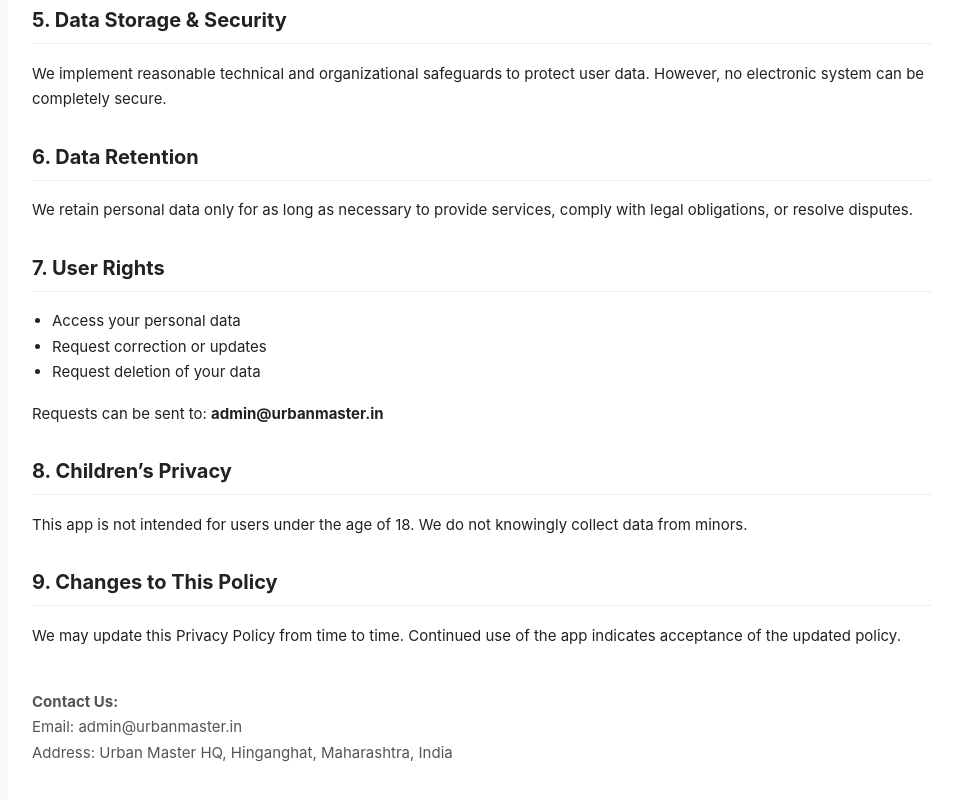
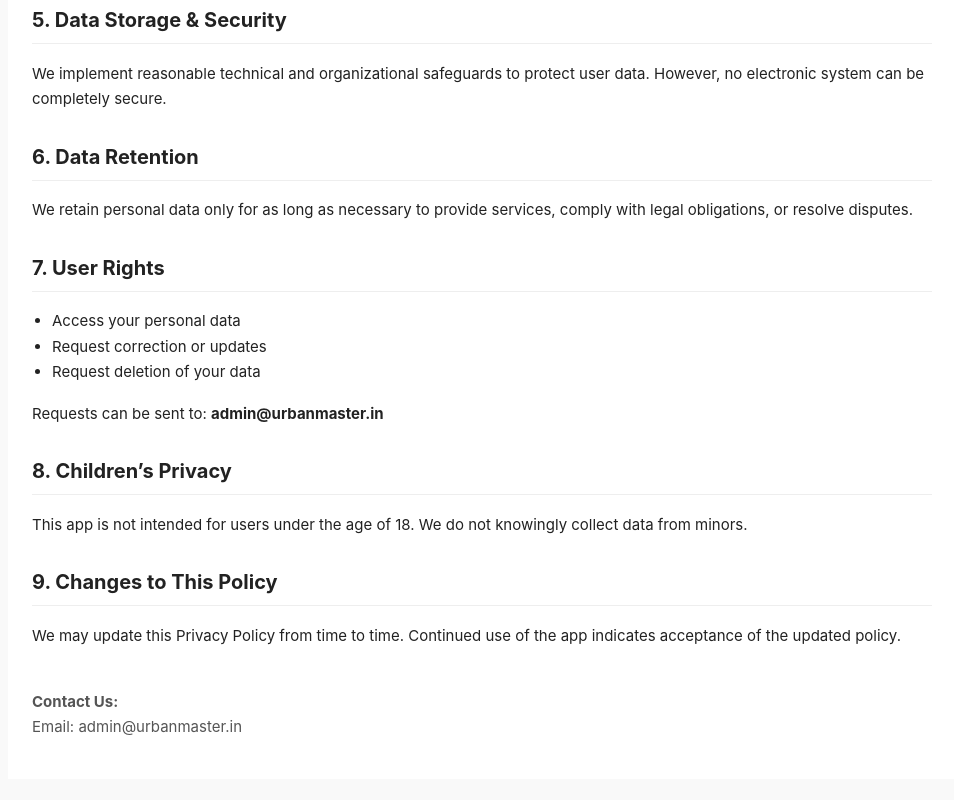
Before and after one commit to hrsupare/urban-master, a plain HTML site: page privacyPolicy.html in a window 1280 px wide. Shown: the part 1005-1805 px from the top of the page, without its empty margins (158-1112 px from the left). After the commit the page ends 1784 px from the top, so only its background shows below. Drawn offline with Linux system fonts and the light colour scheme.

Commit message:
Remove address from privacy policy footer
Removed the address from the contact information.

```diff
--- a/privacyPolicy.html
+++ b/privacyPolicy.html
@@ -143,7 +143,7 @@
             <p>
                 <strong>Contact Us:</strong><br>
                 Email: admin@urbanmaster.in<br>
-                Address: Urban Master HQ, Hinganghat, Maharashtra, India
+
             </p>
         </footer>
 
```
